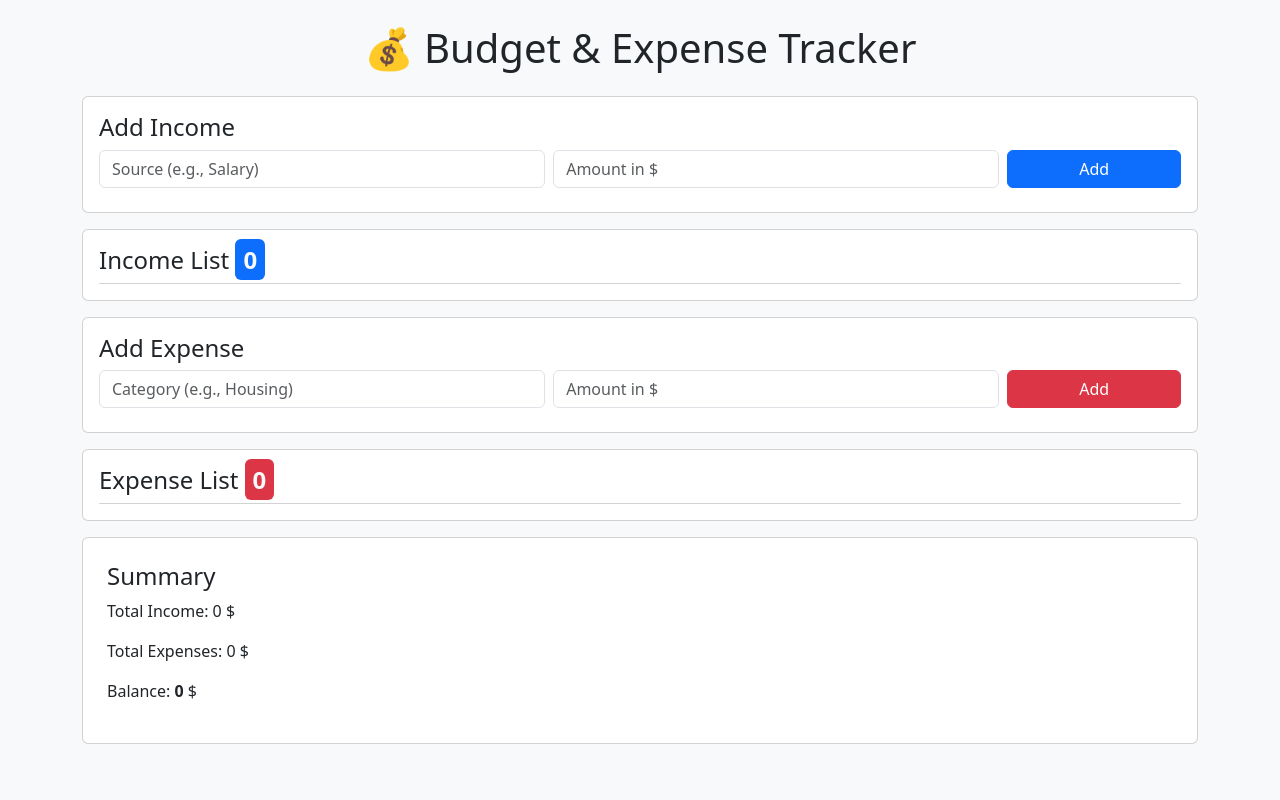
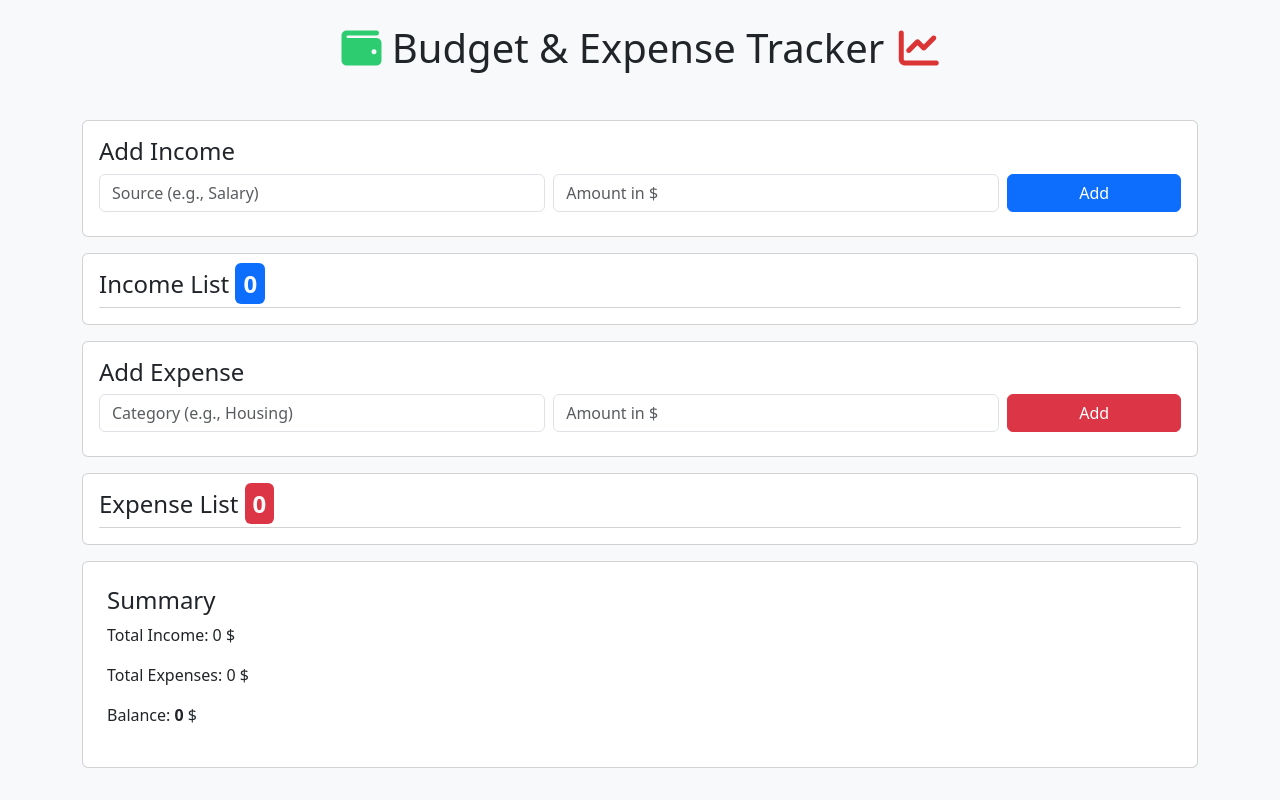
Before and after one commit to Omarhimmi12/Budget---Expense-Tracker, a plain HTML site: page index.html in a window 1280 px wide. Drawn offline with nearby package versions, Linux system fonts and the light colour scheme.

Commit message:
Enhance header with Font Awesome icons and styles

```diff
--- a/index.html
+++ b/index.html
@@ -3,12 +3,16 @@
 <head>
   <meta charset="UTF-8">
   <link href="https://cdn.jsdelivr.net/npm/bootstrap@5.3.3/dist/css/bootstrap.min.css" rel="stylesheet">
+  <link rel="stylesheet" href="https://cdnjs.cloudflare.com/ajax/libs/font-awesome/6.6.0/css/all.min.css">
   <title>Budget & Expense Tracker</title>
 </head>
 <body class="bg-light">
   <div class="container py-4">
-    <h1 class="text-center mb-4">💰 Budget & Expense Tracker</h1>
-
+    <h1 class="text-center mb-5 text-3xl font-bold">
+      <i class="fa-solid fa-wallet"  style="color:#2ecc71;"></i>
+      Budget & Expense Tracker
+      <i class="fa-solid fa-chart-line ms-1"  style="color:#db3434;"></i>
+    </h1>
     <!-- Add Income -->
     <div class="card p-3 mb-3">
       <h4>Add Income</h4>
```
